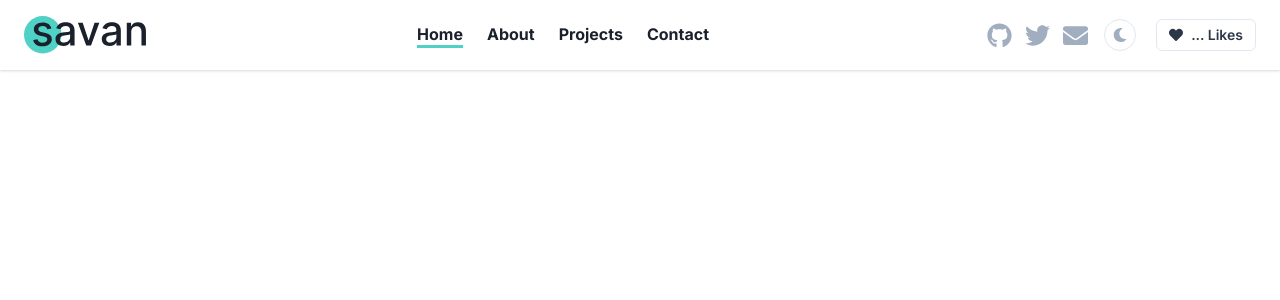
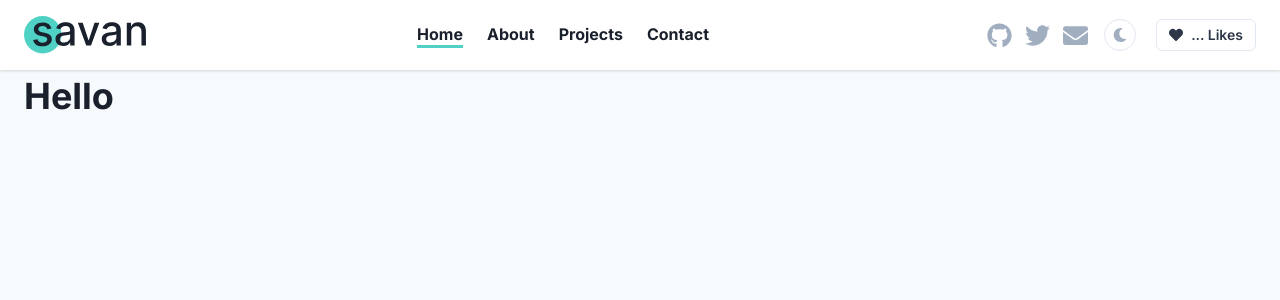
Before and after one commit to theSa1/sa1.co.in, a Next.js app: page / in a window 1280 px wide. Shown: the top 300 px of the page. Built offline with nearby package versions, Linux system fonts and the light colour scheme.

Commit message:
Added Layout

```diff
--- /dev/null
+++ b/components/Layout.tsx
@@ -0,0 +1,35 @@
+import React from "react"
+import { Flex } from "@chakra-ui/layout"
+import { Header } from "./Header"
+import { useColorMode } from "@chakra-ui/color-mode"
+import { colors } from "../colors"
+
+export const Layout: React.FC<{
+  page: "/" | "/about" | "/projects" | "/contact"
+}> = ({ children, page }) => {
+  const { colorMode } = useColorMode()
+
+  return (
+    <Flex flexDirection="column" overflow="hidden" backgroundColor="gray.50">
+      <Header page={page} />
+      <Flex
+        h="calc(100vh - 70px)"
+        w="100vw"
+        mt="70px"
+        backgroundColor={colors.background[colorMode]}
+      >
+        <Flex
+          flexDirection="column"
+          padding="5px 1.5rem"
+          w={["100vw", "100vw", "100vw", "90em"]}
+          mr="auto"
+          ml="auto"
+          overflow="auto"
+          className="scrollbar"
+        >
+          {children}
+        </Flex>
+      </Flex>
+    </Flex>
+  )
+}
--- a/pages/index.tsx
+++ b/pages/index.tsx
@@ -1,12 +1,12 @@
-import { Flex, Heading } from "@chakra-ui/react"
+import { Heading } from "@chakra-ui/react"
 import type { NextPage } from "next"
-import { Header } from "../components/Header"
+import { Layout } from "../components/Layout"
 
 const Home: NextPage = () => {
   return (
-    <Flex>
-      <Header page="/" />
-    </Flex>
+    <Layout page="/">
+      <Heading>Hello</Heading>
+    </Layout>
   )
 }
 
--- a/styles/global.css
+++ b/styles/global.css
@@ -1 +1,5 @@
 @import url("https://fonts.googleapis.com/css2?family=Inter:wght@300;400;500;600;700&display=swap");
+
+.scrollbar {
+  scrollbar-width: thin;
+}
```
